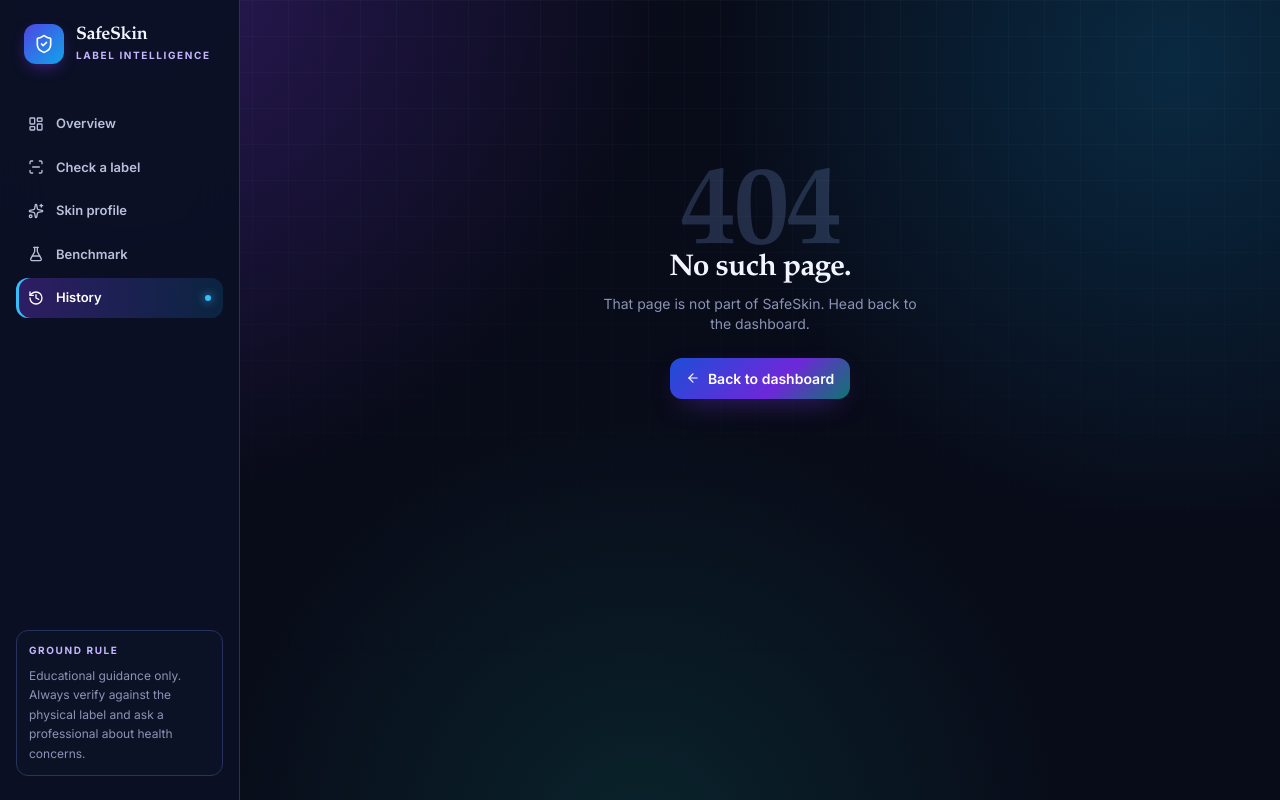
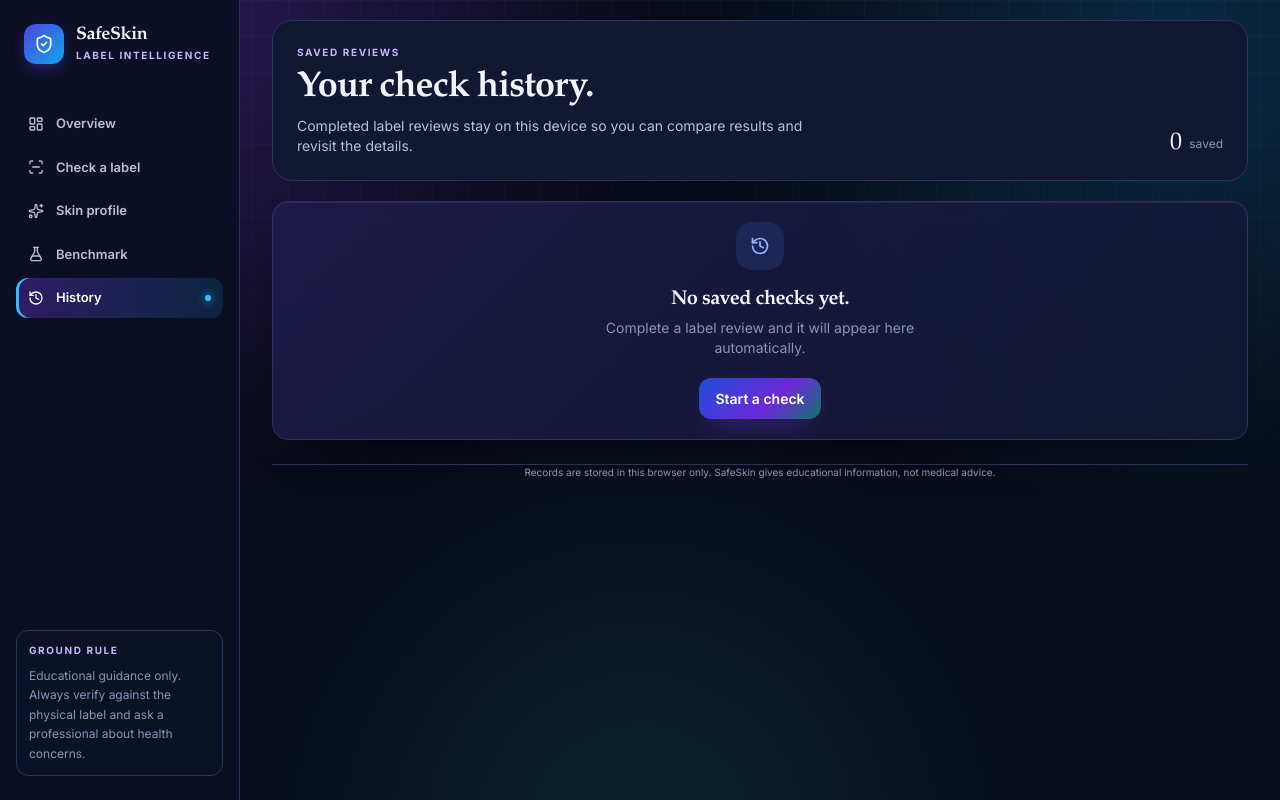
Before and after one commit to nazil561/Safe-skin, a Next.js app: page /history in a window 1280 px wide. Before the commit this address had no page. Built offline with nearby package versions, Linux system fonts and the light colour scheme.

Commit message:
Add saved check history page
Deepworked with [Chief](https://github.com/michaelxer/oh-my-cortex)

Co-authored-by: Chief <cortex-agent@chieflabs.ai>

```diff
--- /dev/null
+++ b/app/history/page.tsx
@@ -0,0 +1,151 @@
+"use client";
+import { useEffect, useState, useSyncExternalStore } from "react";
+import Link from "next/link";
+import { ArrowLeft, Clock3, FileText, History, Trash2 } from "lucide-react";
+import { TopBar } from "@/components/TopBar";
+import { TierChip } from "@/components/TierChip";
+import {
+  clearChecks,
+  getChecksSnapshot,
+  getSelectedCheckSnapshot,
+  getServerChecks,
+  getServerSelectedCheck,
+  removeCheck,
+  subscribeStore,
+} from "@/lib/client-store";
+
+function formatDate(value: string) {
+  try {
+    return new Intl.DateTimeFormat("en-GB", {
+      day: "2-digit", month: "short", year: "numeric", hour: "2-digit", minute: "2-digit",
+    }).format(new Date(value));
+  } catch {
+    return value;
+  }
+}
+
+export default function HistoryPage() {
+  const checks = useSyncExternalStore(subscribeStore, getChecksSnapshot, getServerChecks);
+  const fromUrl = useSyncExternalStore(subscribeStore, getSelectedCheckSnapshot, getServerSelectedCheck);
+  const [manualId, setManualId] = useState<string | null>(null);
+  const selectedId = manualId ?? fromUrl;
+
+  useEffect(() => {
+    window.dispatchEvent(new Event("ss-store"));
+  }, []);
+
+  const selected = checks.find((item) => item.id === selectedId) ?? null;
+
+  return (
+    <>
+      <TopBar back />
+      <main className="px-5 pt-5 md:px-0">
+        <div className="relative overflow-hidden rounded-xl2 border border-surface-edge bg-surface p-5 md:p-6">
+          <div className="ambient-orb -right-8 -top-10 h-36 w-36 bg-brand-200" />
+          <div className="relative flex flex-wrap items-end justify-between gap-4">
+            <div>
+              <div className="eyebrow text-brand-600">Saved reviews</div>
+              <h1 className="display mt-2 text-3xl font-semibold md:text-4xl">Your check history.</h1>
+              <p className="mt-2 max-w-lg text-sm text-ink-soft">
+                Completed label reviews stay on this device so you can compare results and revisit the details.
+              </p>
+            </div>
+            <div className="flex items-end gap-2">
+              <span className="mini-stat-value text-4xl">{checks.length}</span>
+              <span className="pb-1 text-xs text-ink-mute">saved</span>
+            </div>
+          </div>
+        </div>
+
+        {checks.length === 0 ? (
+          <section className="demo-panel mt-5 flex flex-col items-center py-10 text-center">
+            <div className="grid h-12 w-12 place-items-center rounded-2xl bg-brand-50 text-brand-600">
+              <History className="h-5 w-5" />
+            </div>
+            <h2 className="display mt-4 text-xl font-semibold">No saved checks yet.</h2>
+            <p className="mt-1 max-w-xs text-sm text-ink-mute">
+              Complete a label review and it will appear here automatically.
+            </p>
+            <Link href="/check" className="btn-primary mt-5">Start a check</Link>
+          </section>
+        ) : (
+          <>
+            {selected ? (
+              <section className="card mt-5 p-4 md:p-5">
+                <div className="flex flex-wrap items-start justify-between gap-3">
+                  <div>
+                    <div className="eyebrow text-brand-600">Selected record</div>
+                    <div className="mt-2"><TierChip tier={selected.result.top} /></div>
+                  </div>
+                  <button onClick={() => setManualId(null)} className="btn-ghost flex items-center gap-1.5">
+                    <ArrowLeft className="h-3.5 w-3.5" /> Back to list
+                  </button>
+                </div>
+                <div className="mt-4 flex flex-wrap gap-x-6 gap-y-2 text-xs text-ink-mute">
+                  <span>{formatDate(selected.createdAt)}</span>
+                  <span>{selected.prescribed === "yes" ? "Prescribed" : "Non-prescribed"}</span>
+                  <span>{selected.hasPanel ? "Panel readable" : "Panel missing"}</span>
+                  <span>{selected.result.flags.length} findings</span>
+                </div>
+                <div className="mt-4 rounded-xl border border-surface-edge bg-surface-dim p-3 text-sm leading-relaxed">
+                  {selected.labelText || "No label text was entered."}
+                </div>
+                <div className="mt-4 space-y-2">
+                  {selected.result.flags.map((flag, i) => (
+                    <div key={i} className="rounded-lg border border-surface-edge px-3 py-2 text-sm">
+                      <strong>{flag.name}</strong>
+                      <div className="text-xs text-ink-mute">{flag.text}</div>
+                      {flag.needs_review ? <div className="mt-1 text-xs font-semibold text-warn-700">Needs review</div> : null}
+                    </div>
+                  ))}
+                </div>
+              </section>
+            ) : null}
+
+            <div className="mt-5 flex items-center justify-between">
+              <div className="section-label eyebrow">All records</div>
+              <button
+                onClick={() => { clearChecks(); setManualId(null); }}
+                className="flex items-center gap-1.5 text-xs font-semibold text-danger-700"
+              >
+                <Trash2 className="h-3.5 w-3.5" /> Clear all
+              </button>
+            </div>
+
+            <section className="mt-3 divide-y divide-surface-edge overflow-hidden rounded-xl2 border border-surface-edge bg-surface">
+              {checks.map((item) => (
+                <div key={item.id} className="flex flex-wrap items-center gap-3 p-4">
+                  <button onClick={() => setManualId(item.id)} className="flex min-w-0 flex-1 items-center gap-3 text-left">
+                    <span className="grid h-9 w-9 shrink-0 place-items-center rounded-xl bg-brand-50 text-brand-600">
+                      <FileText className="h-4 w-4" />
+                    </span>
+                    <span className="min-w-0">
+                      <span className="block truncate text-sm font-semibold">
+                        {item.labelText.split(",").slice(0, 3).join(",") || "No label text"}
+                      </span>
+                      <span className="mt-0.5 flex items-center gap-1 text-[11px] text-ink-mute">
+                        <Clock3 className="h-3 w-3" /> {formatDate(item.createdAt)} · {item.result.flags.length} findings
+                      </span>
+                    </span>
+                  </button>
+                  <TierChip tier={item.result.top} />
+                  <button
+                    onClick={() => { removeCheck(item.id); if (selectedId === item.id) setManualId(null); }}
+                    aria-label="Delete record"
+                    className="grid h-8 w-8 place-items-center rounded-lg text-ink-mute hover:bg-danger-50 hover:text-danger-700"
+                  >
+                    <Trash2 className="h-3.5 w-3.5" />
+                  </button>
+                </div>
+              ))}
+            </section>
+          </>
+        )}
+
+        <footer className="footer-note mt-6 pb-6 text-center">
+          Records are stored in this browser only. SafeSkin gives educational information, not medical advice.
+        </footer>
+      </main>
+    </>
+  );
+}
```
